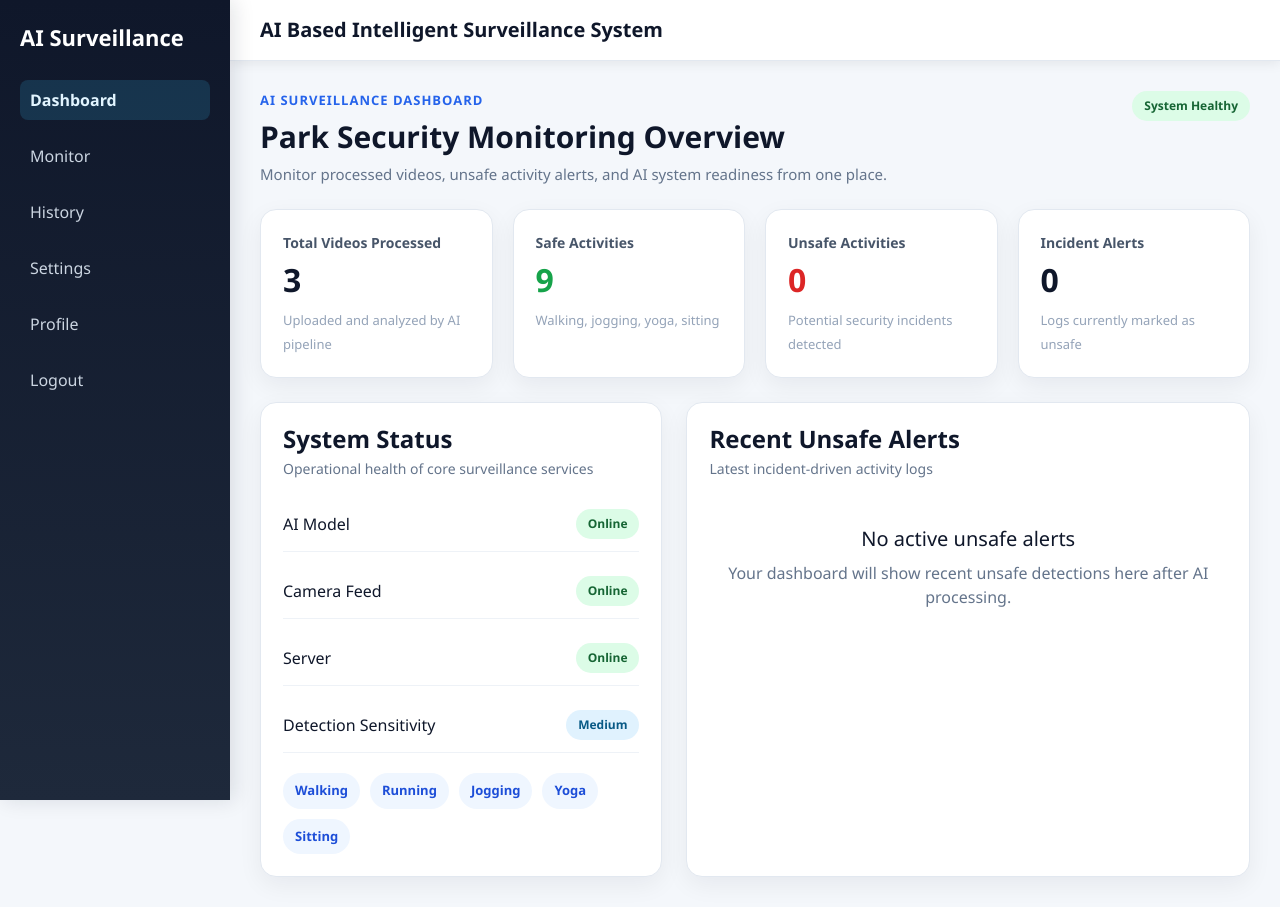
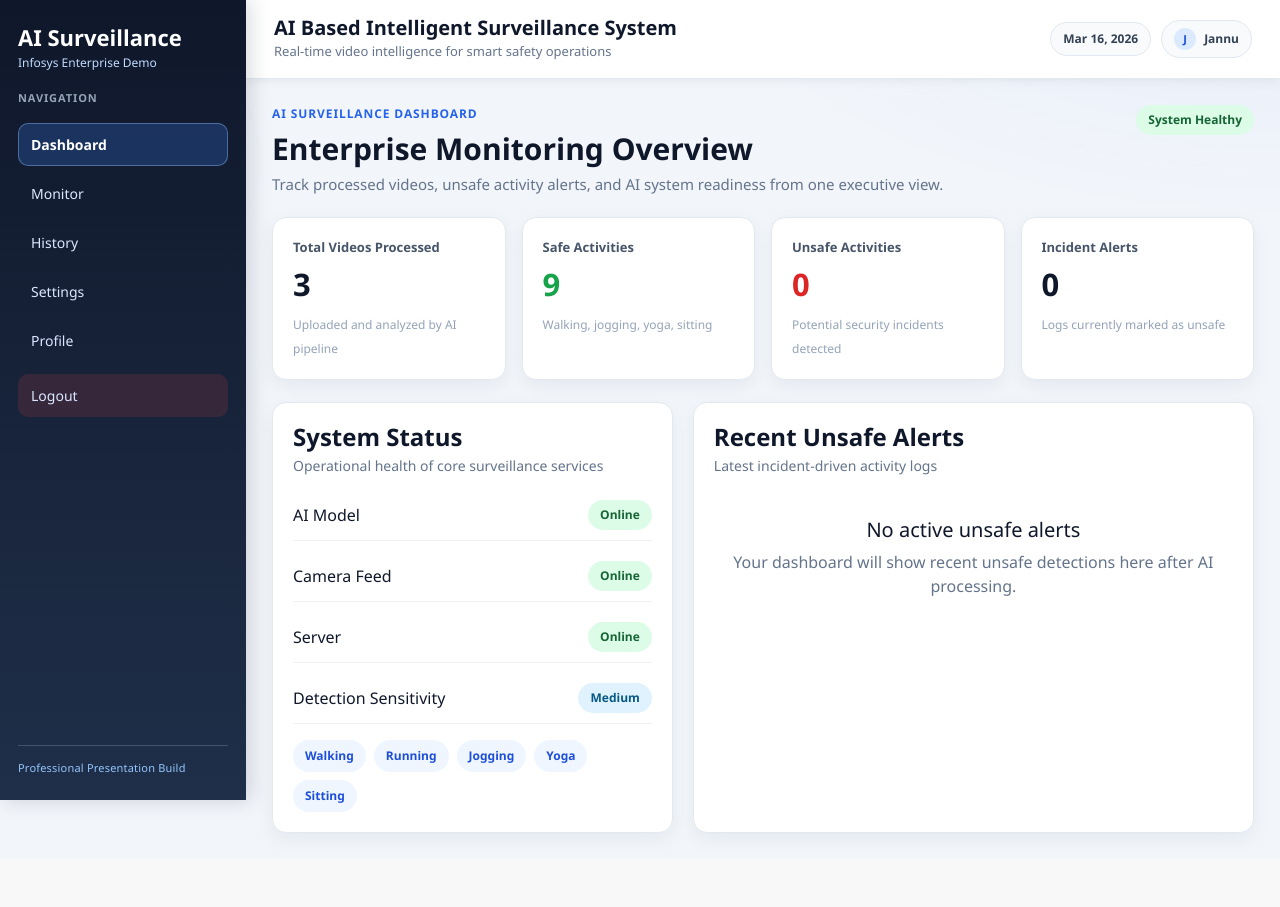
Before and after one commit to JanushaNampally/infosys, a Django app: page / in a window 1280 px wide. After the commit the page ends 840 px from the top, so only its background shows below. Run offline with Django 5.2, Linux system fonts and the light colour scheme; a user stored in the database is signed in; data comes from the database, SQL or seed files in the repository; both versions use the stored data as it was after the commit; parts of the project's set-up code (start-up, migrations or seed data) failed here and were passed over.

Commit message:
changes in UI UX

```diff
--- a/requirements.txt
+++ b/requirements.txt
@@ -1,9 +1,9 @@
 Django==4.2.7
 opencv-python
-mediapipe
+mediapipe==0.10.14
 numpy
 pandas
-scikit-learn
+scikit-learn==1.7.2
 joblib
 ultralytics
 tqdm
--- a/surveillance/dashboard/views.py
+++ b/surveillance/dashboard/views.py
@@ -201,7 +201,13 @@ def monitor(request):
         output_file = "result_" + video.name
         output_path = os.path.join(output_dir, output_file)
 
-        ai_result = process_video(upload_path, output_path, speed_mode=selected_speed_mode)
+        try:
+            ai_result = process_video(upload_path, output_path, speed_mode=selected_speed_mode)
+        except Exception as exc:
+            return render(request, "monitor.html", {
+                "error": f"Video processing failed: {exc}",
+                "selected_speed_mode": selected_speed_mode,
+            })
 
         ActivityLog.objects.create(
             user=request.user,
@@ -231,6 +237,7 @@ def monitor(request):
             "confidence": ai_result["confidence_score"],
             "classified_frames": ai_result["classified_frames"],
             "no_pose_frames": ai_result["no_pose_frames"]
+            ,"warning": ai_result.get("warning")
             ,"selected_speed_mode": selected_speed_mode,
             "selected_speed_mode_label": SPEED_MODE_CHOICES[selected_speed_mode],
         }
--- a/surveillance/static/css/style.css
+++ b/surveillance/static/css/style.css
@@ -1,84 +1,212 @@
+:root{
+--bg:#f2f5fa;
+--surface:#ffffff;
+--surface-soft:#f8fafc;
+--border:#e2e8f0;
+--text:#0f172a;
+--muted:#64748b;
+--primary:#2563eb;
+--primary-soft:#e0ebff;
+--success-bg:#dcfce7;
+--success-text:#166534;
+--danger-bg:#fee2e2;
+--danger-text:#991b1b;
+--neutral-bg:#e0f2fe;
+--neutral-text:#075985;
+}
+
+*{
+box-sizing:border-box;
+}
+
 body{
-background:#f4f7fb;
+background:var(--bg);
 font-family:'Segoe UI',sans-serif;
-color:#0f172a;
+color:var(--text);
 line-height:1.5;
+margin:0;
+position:relative;
+}
+
+body::before{
+content:"";
+position:fixed;
+inset:0;
+pointer-events:none;
+background:radial-gradient(1200px 600px at 100% -10%, rgba(37,99,235,.06), transparent 50%),
+radial-gradient(900px 500px at -10% 20%, rgba(14,165,233,.05), transparent 45%);
+z-index:0;
 }
 
 .wrapper{
 display:flex;
 min-height:100vh;
+position:relative;
+z-index:1;
 }
 
 .sidebar{
-width:230px;
-background:linear-gradient(180deg,#0f172a 0%,#1e293b 100%);
+width:246px;
+background:linear-gradient(180deg,#0f172a 0%,#1f2f49 100%);
 height:100vh;
-color:white;
-padding:24px 20px;
+color:#fff;
+padding:24px 18px;
 position:fixed;
-box-shadow:4px 0 20px rgba(15,23,42,0.12);
+box-shadow:4px 0 20px rgba(15,23,42,0.16);
+overflow-y:auto;
+display:flex;
+flex-direction:column;
 }
 
 .logo{
 font-size:22px;
 font-weight:700;
-margin-bottom:30px;
+margin:0;
+}
+
+.app-subtitle{
+margin:4px 0 18px;
+font-size:12px;
+color:#bfdbfe;
+font-weight:500;
+}
+
+.nav-section-title{
+margin:0 0 10px;
+font-size:11px;
+letter-spacing:.9px;
+text-transform:uppercase;
+color:#94a3b8;
+font-weight:700;
 }
 
 .sidebar ul{
 list-style:none;
 padding:0;
 margin:0;
+flex:1;
 }
 
 .sidebar ul li{
-margin:16px 0;
+margin:6px 0;
 }
 
 .sidebar ul li a{
-color:#cbd5e1;
+color:#dbe7ff;
 text-decoration:none;
 font-weight:500;
-display:block;
-padding:8px 10px;
-border-radius:8px;
-transition:0.25s ease;
+display:flex;
+align-items:center;
+gap:8px;
+padding:10px 12px;
+border-radius:10px;
+transition:all .22s ease;
+border:1px solid transparent;
+}
+
+.nav-label{
+font-size:14px;
 }
 
 .sidebar ul li a:hover{
-color:#38bdf8;
-background:rgba(148,163,184,0.14);
-padding-left:14px;
+color:#fff;
+background:rgba(148,163,184,.14);
+border-color:rgba(148,163,184,.2);
 }
 
 .sidebar ul li a.active{
-background:rgba(56,189,248,0.16);
-color:#e2f5ff;
+background:rgba(59,130,246,.24);
+border-color:rgba(147,197,253,.4);
+color:#fff;
 font-weight:600;
 }
 
+.nav-logout{
+margin-top:12px;
+background:rgba(239,68,68,.14);
+color:#fecaca;
+}
+
+.sidebar-footer{
+margin-top:16px;
+padding-top:14px;
+border-top:1px solid rgba(148,163,184,.3);
+font-size:11px;
+letter-spacing:.2px;
+color:#93c5fd;
+}
+
 .main{
-margin-left:230px;
+margin-left:246px;
 width:100%;
 }
 
 .topbar{
-background:white;
-padding:18px 30px;
-box-shadow:0 2px 12px rgba(0,0,0,0.08);
-border-bottom:1px solid #e2e8f0;
+background:var(--surface);
+padding:16px 28px;
+box-shadow:0 2px 10px rgba(15,23,42,.06);
+border-bottom:1px solid var(--border);
+display:flex;
+justify-content:space-between;
+align-items:center;
+gap:14px;
+flex-wrap:wrap;
 }
 
-.topbar h4{
+.topbar-left h4{
 margin:0;
 font-size:20px;
 font-weight:700;
-color:#0f172a;
+}
+
+.topbar-subtitle{
+margin:2px 0 0;
+font-size:13px;
+color:var(--muted);
+}
+
+.topbar-right{
+display:flex;
+align-items:center;
+gap:10px;
+}
+
+.topbar-chip{
+display:inline-flex;
+align-items:center;
+padding:7px 12px;
+border-radius:999px;
+font-size:12px;
+font-weight:600;
+background:var(--surface-soft);
+border:1px solid var(--border);
+color:#334155;
+}
+
+.user-chip{
+gap:8px;
+}
+
+.user-avatar{
+width:22px;
+height:22px;
+border-radius:50%;
+display:inline-flex;
+align-items:center;
+justify-content:center;
+background:#dbeafe;
+color:#1d4ed8;
+font-weight:700;
+font-size:11px;
 }
 
 .content{
-padding:30px;
+padding:26px;
+}
+
+.content-shell{
+max-width:1360px;
+margin:0 auto;
 }
 
 .dashboard-header{
@@ -86,83 +214,87 @@ display:flex;
 justify-content:space-between;
 align-items:flex-start;
 gap:20px;
-margin-bottom:24px;
+margin-bottom:22px;
 flex-wrap:wrap;
 }
 
 .section-label{
-font-size:13px;
+font-size:12px;
 font-weight:700;
 text-transform:uppercase;
-letter-spacing:1px;
-color:#2563eb;
-margin-bottom:8px;
+letter-spacing:.9px;
+color:var(--primary);
+margin:0 0 8px;
 }
 
 .dashboard-title{
 font-size:30px;
 font-weight:700;
-margin-bottom:8px;
+margin:0 0 6px;
 }
 
 .dashboard-subtitle{
 font-size:15px;
-color:#64748b;
-max-width:700px;
+color:var(--muted);
+max-width:760px;
 margin:0;
 }
 
 .stats-grid{
 display:grid;
 grid-template-columns:repeat(auto-fit,minmax(220px,1fr));
-gap:20px;
-margin-bottom:24px;
+gap:16px;
+margin-bottom:22px;
 }
 
 .dashboard-card{
-background:white;
-border-radius:16px;
-padding:22px;
-box-shadow:0 8px 24px rgba(15,23,42,0.06);
-border:1px solid #e2e8f0;
-transition:transform 0.2s ease, box-shadow 0.2s ease;
+background:var(--surface);
+border-radius:14px;
+padding:20px;
+box-shadow:0 6px 20px rgba(15,23,42,.06);
+border:1px solid var(--border);
+transition:transform .2s ease, box-shadow .2s ease;
 }
 
 .dashboard-card:hover{
 transform:translateY(-2px);
-box-shadow:0 12px 26px rgba(15,23,42,0.1);
+box-shadow:0 10px 24px rgba(15,23,42,.1);
 }
 
-.dashboard-card h3{
-font-size:32px;
+.dashboard-card h3,
+.dashboard-card h5{
 font-weight:700;
 margin:8px 0;
 }
 
+.dashboard-card h3{
+font-size:31px;
+}
+
 .card-label{
-font-size:14px;
+font-size:13px;
 font-weight:600;
 color:#475569;
 margin-bottom:0;
 }
 
 .card-meta{
-font-size:13px;
+font-size:12px;
 color:#94a3b8;
 }
 
 .dashboard-layout{
 display:grid;
 grid-template-columns:1fr 1.4fr;
-gap:24px;
+gap:20px;
 }
 
 .dashboard-panel{
-background:white;
-border-radius:16px;
-padding:22px;
-box-shadow:0 8px 24px rgba(15,23,42,0.06);
-border:1px solid #e2e8f0;
+background:var(--surface);
+border-radius:14px;
+padding:20px;
+box-shadow:0 6px 20px rgba(15,23,42,.06);
+border:1px solid var(--border);
 }
 
 .dashboard-panel .form-control,
@@ -175,37 +307,43 @@ padding:10px 12px;
 .dashboard-panel .form-control:focus,
 .dashboard-panel .form-select:focus{
 border-color:#60a5fa;
-box-shadow:0 0 0 0.2rem rgba(59,130,246,0.15);
+box-shadow:0 0 0 .2rem rgba(59,130,246,.15);
+}
+
+.panel-title{
+margin-bottom:10px;
+font-weight:700;
 }
 
 .panel-header{
-margin-bottom:18px;
+margin-bottom:14px;
 }
 
 .panel-header h4{
-margin-bottom:4px;
+margin:0 0 4px;
 font-weight:700;
 }
 
 .panel-header p{
 margin:0;
-color:#64748b;
+color:var(--muted);
 font-size:14px;
 }
 
 .status-list{
 display:flex;
 flex-direction:column;
-gap:12px;
-margin-bottom:20px;
+gap:10px;
+margin-bottom:16px;
 }
 
 .status-row{
 display:flex;
 justify-content:space-between;
 align-items:center;
-padding:12px 0;
+padding:10px 0;
 border-bottom:1px solid #eef2f7;
+gap:12px;
 }
 
 .status-badge{
@@ -243,20 +381,20 @@ color:#dc2626;
 .activity-tags{
 display:flex;
 flex-wrap:wrap;
-gap:10px;
+gap:8px;
 }
 
 .activity-pill{
 background:#eff6ff;
 color:#1d4ed8;
-padding:8px 12px;
+padding:7px 12px;
 border-radius:999px;
-font-size:13px;
+font-size:12px;
 font-weight:600;
 }
 
 .danger-pill{
-background:#fee2e2;
+background:var(--danger-bg);
 color:#b91c1c;
 }
 
@@ -286,14 +425,14 @@ background:#f8fbff;
 }
 
 .empty-state{
-padding:30px 10px 10px;
+padding:28px 10px 6px;
 text-align:center;
-color:#64748b;
+color:var(--muted);
 }
 
 .empty-state h5{
-color:#0f172a;
-margin-bottom:10px;
+color:var(--text);
+margin-bottom:8px;
 }
 
 .monitor-btn{
--- a/surveillance/templates/base.html
+++ b/surveillance/templates/base.html
@@ -12,23 +12,42 @@
 <div class="wrapper">
 	<nav class="sidebar">
 		<h3 class="logo">AI Surveillance</h3>
+		<p class="app-subtitle">Infosys Enterprise Demo</p>
+		<p class="nav-section-title">Navigation</p>
+
 		<ul>
-			<li><a href="/" class="{% if request.path == '/' %}active{% endif %}">Dashboard</a></li>
-			<li><a href="/monitor/" class="{% if '/monitor/' in request.path %}active{% endif %}">Monitor</a></li>
-			<li><a href="/history/" class="{% if '/history/' in request.path %}active{% endif %}">History</a></li>
-			<li><a href="/settings/" class="{% if '/settings/' in request.path %}active{% endif %}">Settings</a></li>
-			<li><a href="/profile/" class="{% if '/profile/' in request.path %}active{% endif %}">Profile</a></li>
-			<li><a href="/logout/">Logout</a></li>
+			<li><a href="/" class="{% if request.path == '/' %}active{% endif %}"><span class="nav-label">Dashboard</span></a></li>
+			<li><a href="/monitor/" class="{% if '/monitor/' in request.path %}active{% endif %}"><span class="nav-label">Monitor</span></a></li>
+			<li><a href="/history/" class="{% if '/history/' in request.path %}active{% endif %}"><span class="nav-label">History</span></a></li>
+			<li><a href="/settings/" class="{% if '/settings/' in request.path %}active{% endif %}"><span class="nav-label">Settings</span></a></li>
+			<li><a href="/profile/" class="{% if '/profile/' in request.path %}active{% endif %}"><span class="nav-label">Profile</span></a></li>
+			<li><a href="/logout/" class="nav-logout"><span class="nav-label">Logout</span></a></li>
 		</ul>
+
+		<div class="sidebar-footer">
+			<span>Professional Presentation Build</span>
+		</div>
 	</nav>
 
 	<main class="main">
 		<header class="topbar">
-			<h4>AI Based Intelligent Surveillance System</h4>
+			<div class="topbar-left">
+				<h4>AI Based Intelligent Surveillance System</h4>
+				<p class="topbar-subtitle">Real-time video intelligence for smart safety operations</p>
+			</div>
+			<div class="topbar-right">
+				<span class="topbar-chip">{% now "M d, Y" %}</span>
+				<span class="topbar-chip user-chip">
+					<span class="user-avatar">{{ request.user.username|default:"A"|first|upper }}</span>
+					{{ request.user.username|default:"Administrator" }}
+				</span>
+			</div>
 		</header>
 		<section class="content">
-			{% block content %}
-			{% endblock %}
+			<div class="content-shell">
+				{% block content %}
+				{% endblock %}
+			</div>
 		</section>
 	</main>
 </div>
--- a/surveillance/templates/home.html
+++ b/surveillance/templates/home.html
@@ -5,9 +5,9 @@
 <div class="dashboard-header">
     <div>
         <p class="section-label">AI Surveillance Dashboard</p>
-        <h2 class="dashboard-title">Park Security Monitoring Overview</h2>
+        <h2 class="dashboard-title">Enterprise Monitoring Overview</h2>
         <p class="dashboard-subtitle">
-            Monitor processed videos, unsafe activity alerts, and AI system readiness from one place.
+            Track processed videos, unsafe activity alerts, and AI system readiness from one executive view.
         </p>
     </div>
 
--- a/surveillance/templates/monitor.html
+++ b/surveillance/templates/monitor.html
@@ -28,6 +28,9 @@
 
 	{% if error %}
 		<div class="alert alert-danger mt-3 mb-0">{{ error }}</div>
+	{% endif %}
+	{% if warning and not error %}
+		<div class="alert alert-warning mt-3 mb-0">{{ warning }}</div>
 	{% endif %}
 </div>
 
```
Also changed, not shown: other parts of surveillance/static/css/style.css (+55 -18 lines), surveillance/dashboard/ai_engine.py (+62 -17 lines), surveillance/templates/profile.html (+13 -10 lines), surveillance/templates/settings.html (+34 -3 lines), surveillance/db.sqlite3.
